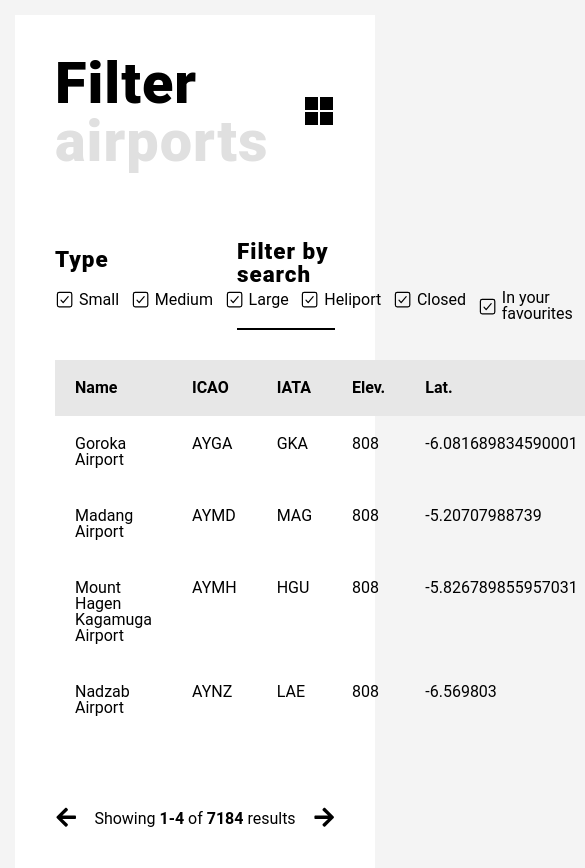
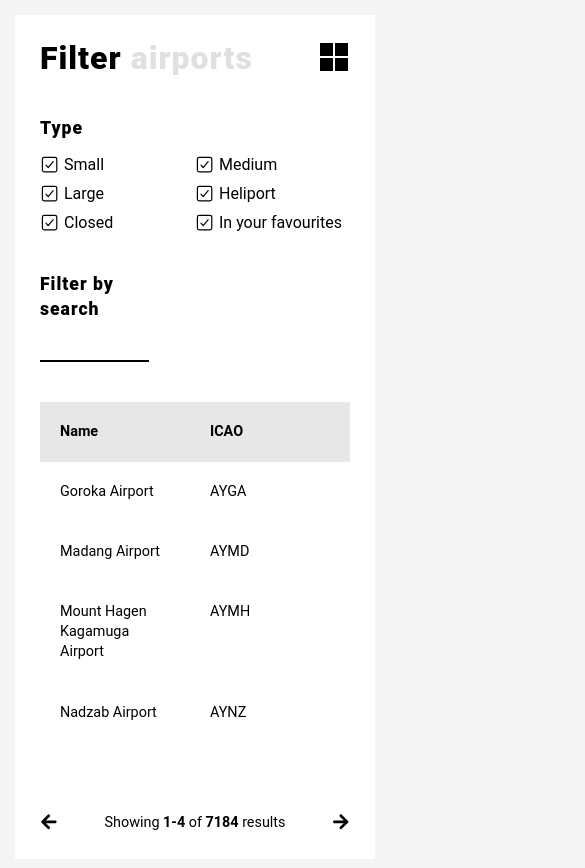
Before and after one commit to pereiraryan/filter-airport-app, a React (Create React App) app: page / in a window 390 px wide. Shown: the top 868 px of the page, 585 px wide, since content can reach past the window. Built offline with nearby package versions, Linux system fonts and the light colour scheme.

Commit message:
Mobile Responsiveness

```diff
--- a/src/App.css
+++ b/src/App.css
@@ -167,6 +167,10 @@ h1 span {
 
 table {
     width: 100%;
+    table-layout: fixed;
+}
+.airportList {
+    overflow: scroll;
 }
 
 
@@ -176,6 +180,8 @@ table th {
     padding: 20px;
     font-family: 'Roboto', sans-serif;
     font-size: 1rem;
+    line-height: 1.4;
+    width: calc(100%/6);
 }
 
 table th {
@@ -206,3 +212,104 @@ table th {
 .pagination svg {
     font-size: 1.4rem;
 }
+.favourite {
+    vertical-align: middle;
+    padding-left: 10px;
+}
+
+.noResults {
+    font-family: 'Roboto', sans-serif;
+    font-size: 2rem;
+    margin: 2rem 0;
+}
+
+@media screen and (max-width: 1024px) {
+    table td, table th {
+        width: 200px;
+    }
+
+    .filter li {
+        margin-left: 2vw;
+    }
+}
+
+@media screen and (max-width: 768px) {
+    h1 {
+        font-size: 2.6rem;
+    }
+
+    .filter {
+        flex-direction: column;
+        align-items: flex-start;
+    }
+
+    .filterByType {
+        width: 100%;
+        margin-bottom: 30px;
+    }
+
+    .filter h2 {
+        padding-bottom: 15px;
+    }
+
+    .filter {
+        padding: 50px 0;
+    }
+}
+
+
+@media screen and (max-width: 480px) {
+    h1 {
+        font-size: 2rem;
+    }
+
+    table td, table th {
+        font-size: 0.9rem;
+        width: 150px;
+    }
+
+    .filterByType {
+        width: 100%;
+        margin-bottom: 30px;
+    }
+
+    .filter h2 {
+        padding-bottom: 15px;
+    }
+
+    .filter h2 {
+        line-height: 1.4;
+        font-size: 1.1rem;
+    }
+
+    .App {
+        padding: 25px
+    }
+
+    .filter {
+        padding: 40px 0;
+    }
+
+    .filter ul {
+        width: 100%;
+        flex-wrap: wrap;
+    }
+
+    .filter li {
+        margin: 0;
+        width: 50%;
+        margin-bottom: 10px;
+    }
+
+    .filter li:last-child {
+        margin-bottom: 0;
+    }
+
+    .count p {
+        font-size: 0.9rem;
+    }
+
+    .pagination svg {
+        font-size: 1.1rem;
+    }
+}
--- a/src/App.js
+++ b/src/App.js
@@ -12,8 +12,7 @@ class App extends React.Component {
     displayData: [],
     activeFilters: [],
     searchTerm: "",
-    currentPage: 1,
-    listWindow: 4
+    currentPage: 1
   }
 
 
@@ -69,7 +68,7 @@ if ('caches' in window) {
   handleChange = (e) => {
 
     const {type, name, value, checked} =  e.target;
-    const { rawData, displayData, activeFilters, searchTerm} = this.state;
+    const { rawData, activeFilters, searchTerm} = this.state;
 
     this.setState({currentPage: 1});
 
@@ -115,7 +114,7 @@ if ('caches' in window) {
       <div className="App">
         <Header />
         <Filter onChange={this.handleChange} searchTerm={this.state.searchTerm} activeFilters={this.state.activeFilters} />
-        <AirportList displayData={this.state.displayData} currentPage={this.state.currentPage} />
+        <AirportList displayData={this.state.displayData} currentPage={this.state.currentPage}  handleClick={this.handleClick}/>
         <Pagination  displayData={this.state.displayData} handleClick={this.handleNavigation} currentPage={this.state.currentPage} />
       </div>
     );
--- a/src/Components/AirportList.js
+++ b/src/Components/AirportList.js
@@ -31,7 +31,7 @@ function AirportList({displayData, currentPage}) {
           }
         </table>
 
-          </div>) : (<p> No Airport as per your filter</p> );
+          </div>) : (<p className="noResults"> No Airport as per your filter</p> );
 }
 
 export default AirportList;
```
